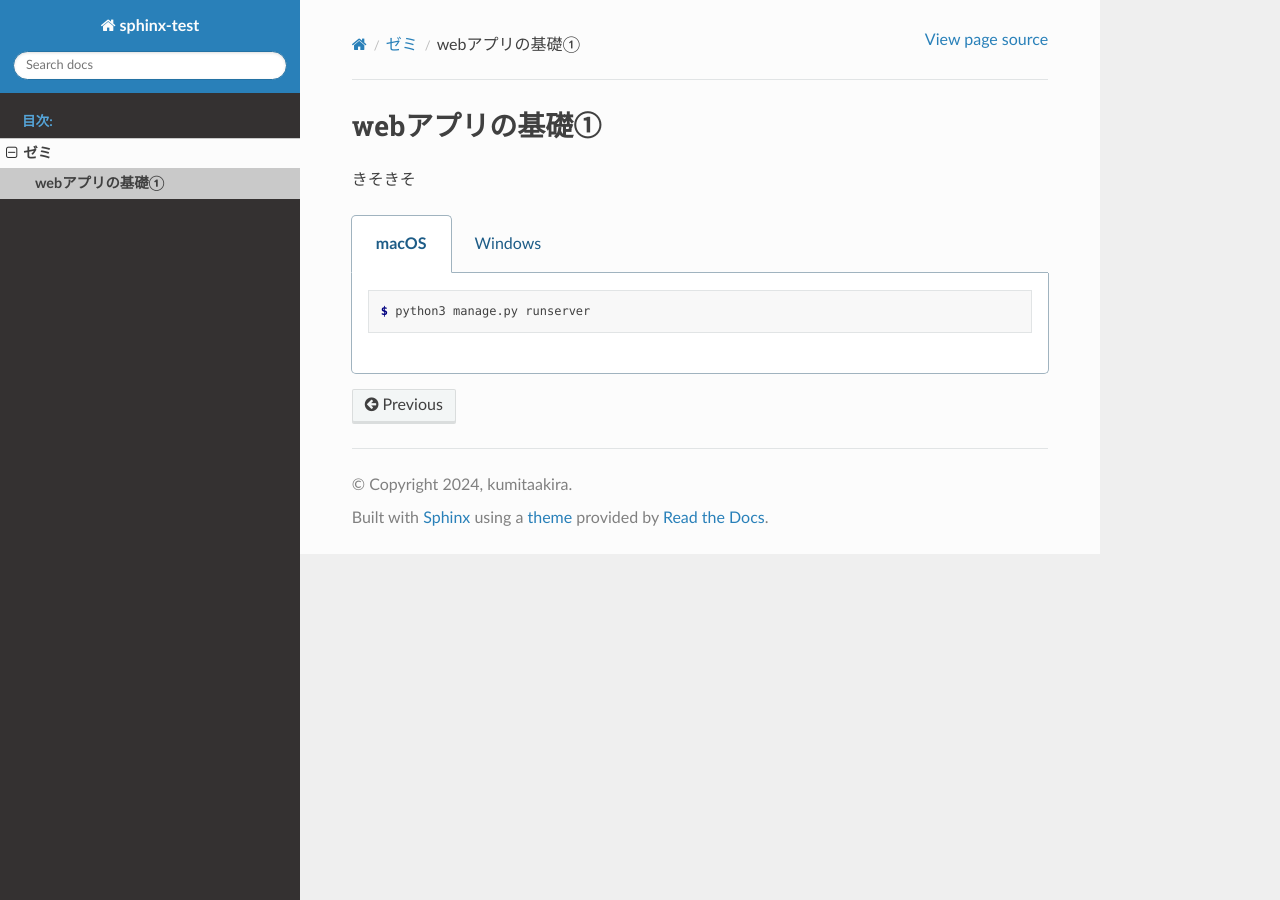
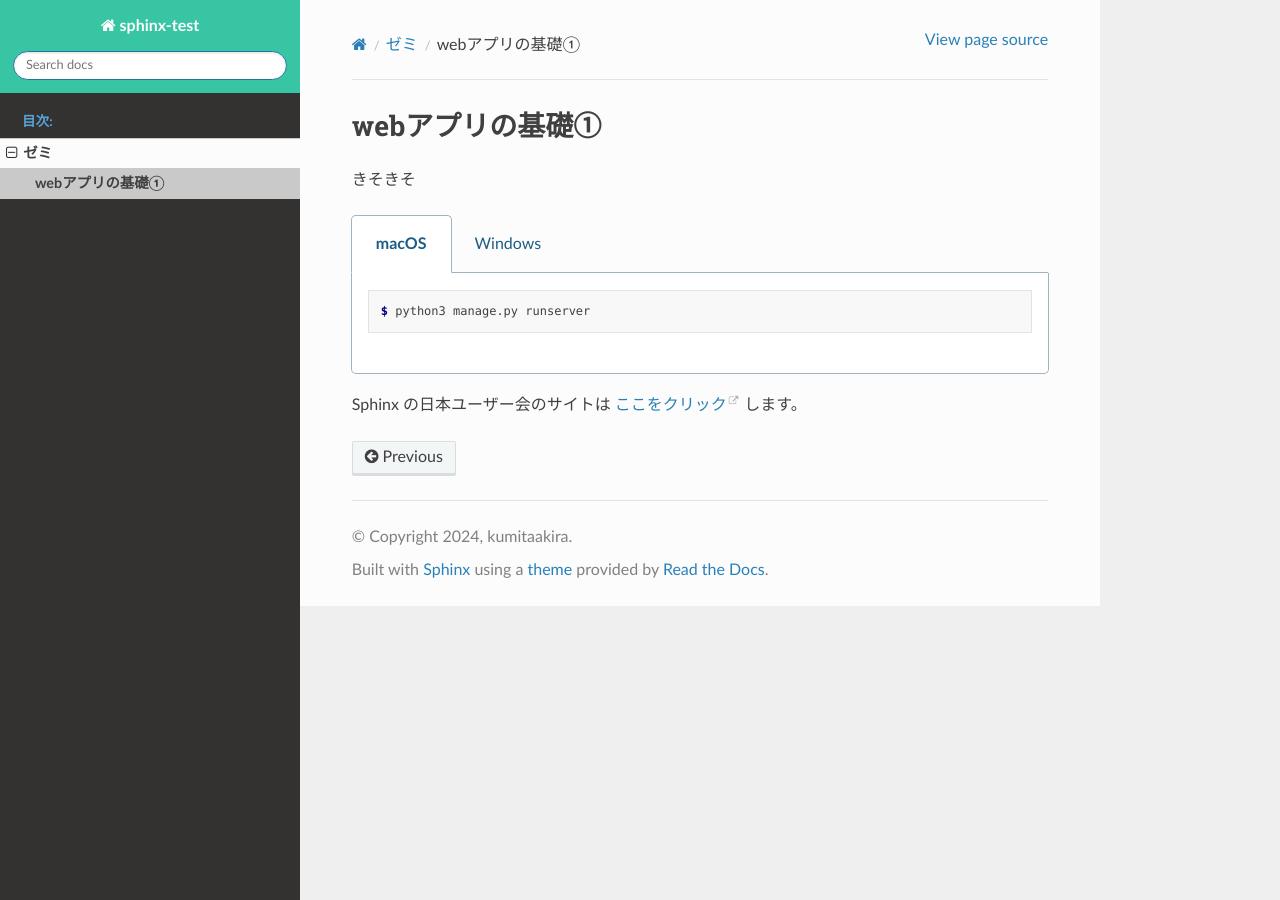
Before and after one commit to kumitaakira453/sphinx_test, a Sphinx documentation site: the page built from source/regular/webapp-basic-1/index.rst, in a window 1280 px wide. Built offline with Sphinx 7.4.7 and the Read the Docs theme 2.0.0, drawn with Linux system fonts in a browser that asks for light colours.

Commit message:
theme色変更

```diff
--- a/source/conf.py
+++ b/source/conf.py
@@ -35,3 +35,9 @@ html_theme = "sphinx_rtd_theme"
 
 
 html_favicon = "_static/favicon.jpeg"
+
+
+html_theme_options = {
+    "style_external_links": True,
+    "style_nav_header_background": "#38C5A4FF",
+}
--- a/source/regular/webapp-basic-1/index.rst
+++ b/source/regular/webapp-basic-1/index.rst
@@ -1,5 +1,5 @@
 webアプリの基礎①
-===============
+==================
 きそきそ
 
 .. tabs::
@@ -14,3 +14,6 @@ webアプリの基礎①
         .. code-block:: ps1con
 
             PS> python manage.py runserver
+
+
+Sphinx の日本ユーザー会のサイトは `ここをクリック <https://sphinx-users.jp/index.html>`_ します。
```
